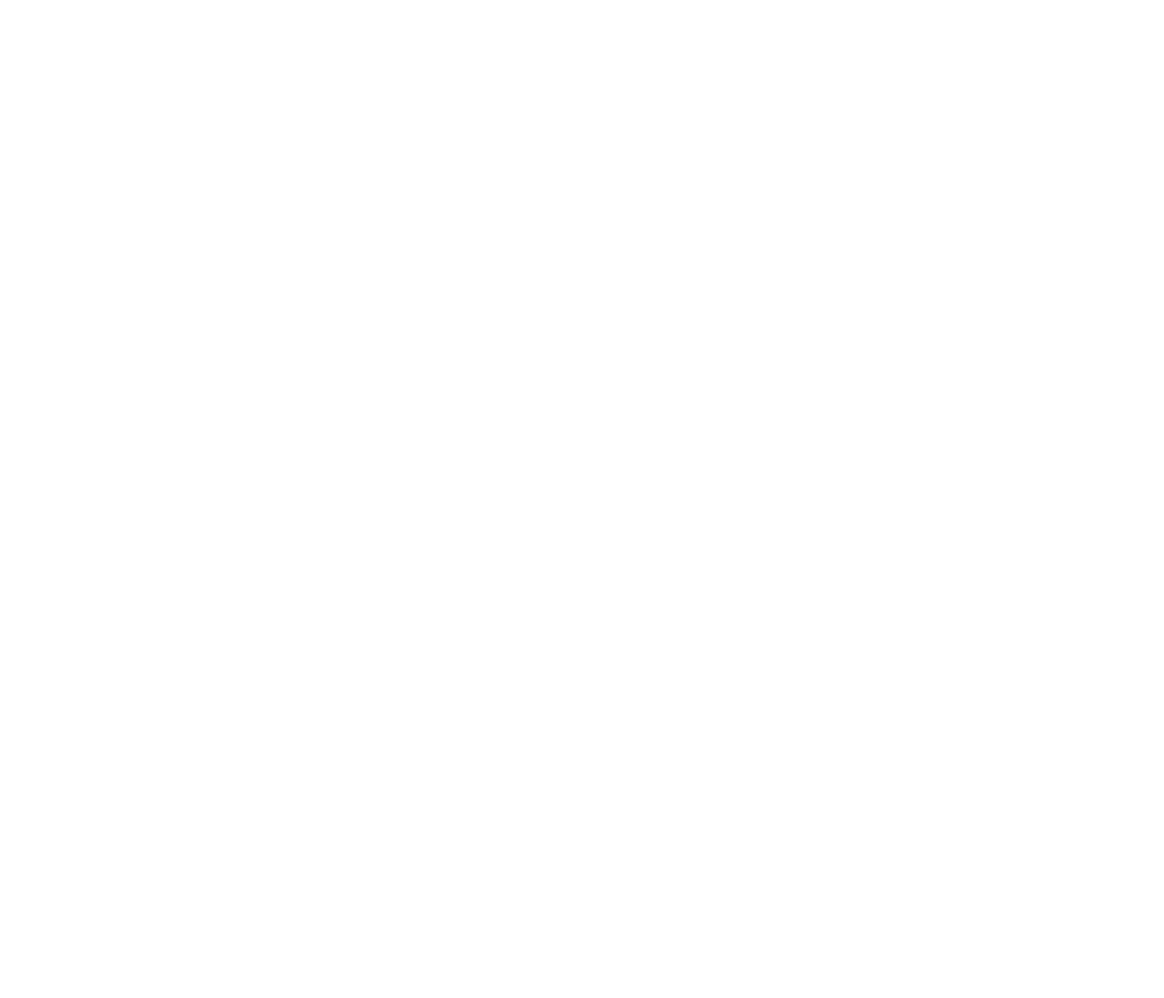
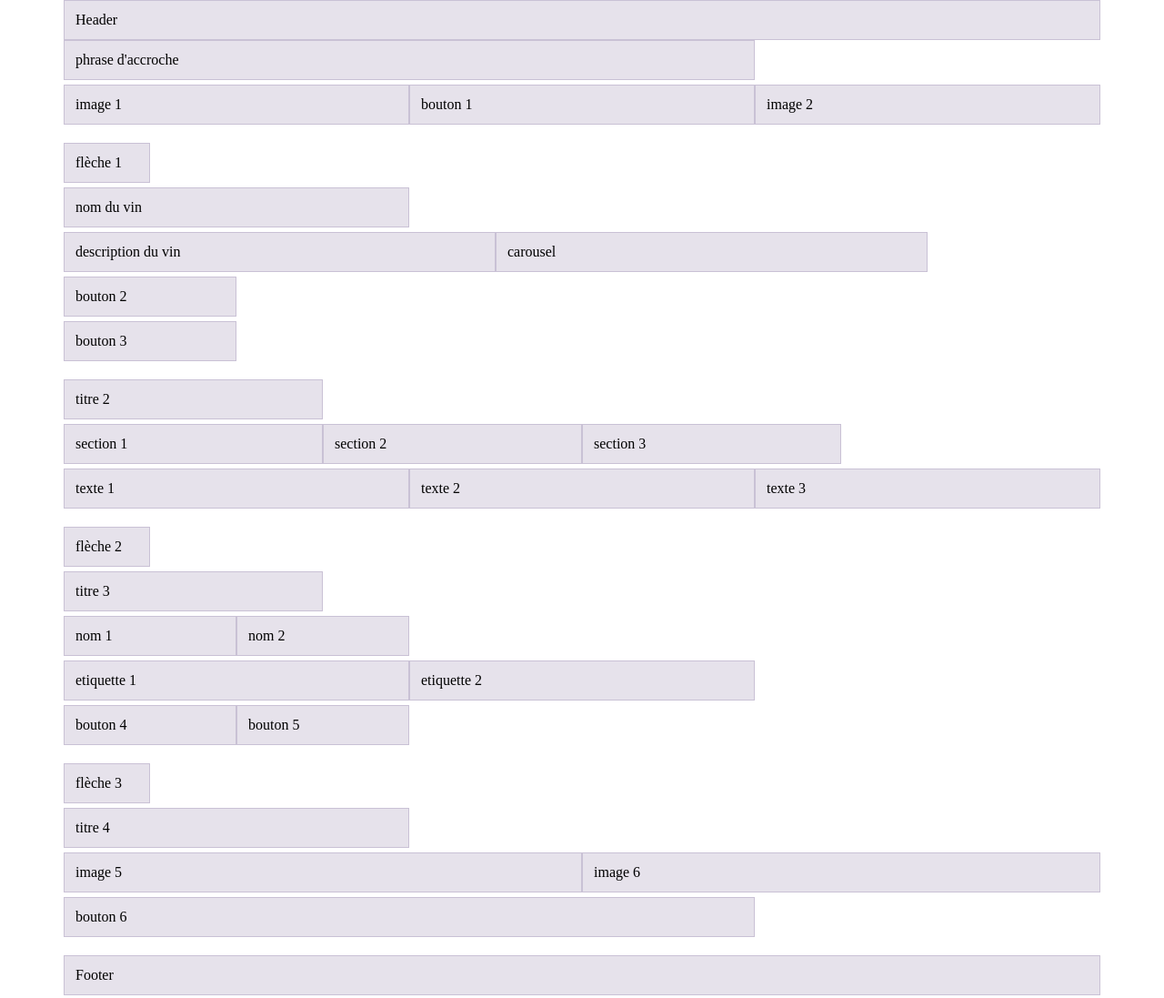
Before and after one commit to LyaKelo/Vin_Nature, a website built with Parcel: page src/index.html in a window 1280 px wide. Shown: the whole page at 91% size. Before the commit the page ends 800 px from the top, so only its background shows below. Built offline with nearby package versions, Linux system fonts and the light colour scheme.

Commit message:
grille page d'accueil intégérée

```diff
--- a/package.json
+++ b/package.json
@@ -38,5 +38,8 @@
     "posthtml-inline-svg": "^0.2.0",
     "rimraf": "^6.0.1",
     "sass": "^1.69.5"
+  },
+  "dependencies": {
+    "bootstrap": "^5.3.3"
   }
 }
--- a/src/index.html
+++ b/src/index.html
@@ -2,9 +2,102 @@
 <html>
   <head>
     <meta charset="utf-8" />
-    <title>Vins Nature</title>
+    <title>page d'accueil</title>
     <meta name="viewport" content="width=device-width, initial-scale=1.0" />
     <link rel="stylesheet" href="scss/main.scss" />
+
+    <div class="container">
+      <div class="row">
+        <div class="col-12">Header</div>
+        <div class="col-8">phrase d'accroche</div>
+      </div>
+      <div class="row">
+        <div class="col-4">image 1</div>
+        <div class="col-4">bouton 1</div>
+        <div class="col-4">image 2</div>
+      </div>
+    </div>
+
+    <div class="container">
+      <div class="row">
+        <div class="col-1">flèche 1</div>
+      </div>
+      <div class="row">
+        <div class="col-6 col-md-5 col-lg-4">nom du vin</div>
+      </div>
+      <div class="row">
+        <div class="col-7 col-md-6 col-lg-5">description du vin</div>
+        <div class="col-5">carousel</div>
+      </div>
+      <div class="row">
+        <div class="col-3 col-md-2 col-lg-2">bouton 2</div>
+      </div>
+      <div class="row">
+        <div class="col-3 col-md-2 col-lg-2">bouton 3</div>
+      </div>
+    </div>
+
+    <div class="container">
+      <div class="row">
+        <div class="col-3">titre 2</div>
+      </div>
+      <div class="row">
+        <div class="col-3">section 1</div>
+        <div class="col-3">section 2</div>
+        <div class="col-3">section 3</div>
+      </div>
+      <div class="row">
+        <div class="col-4">texte 1</div>
+        <div class="col-4">texte 2</div>
+        <div class="col-4">texte 3</div>
+      </div>
+    </div>
+
+    <div class="container">
+      <div class="row">
+       <div class="col-1">flèche 2</div>
+      </div>
+      <div class="row">
+        <div class="col-3">titre 3</div>
+       </div>
+       <div class="row">
+        <div class="col-3 col-md-2 col-lg-2">nom 1</div>
+        <div class="col-3 col-md-2 col-lg-2">nom 2</div>
+       </div>
+       <div class="row">
+        <div class="col-5 col-md-4 col-lg-4">etiquette 1</div>
+        <div class="col-5 col-md-4 col-lg-4">etiquette 2</div>
+       </div>
+       <div class="row">
+        <div class="col-3 col-lg-2">bouton 4</div>
+        <div class="col-3 col-lg-2">bouton 5</div>
+       </div>
+    </div>
+
+    <div class="container">
+      <div class="row">
+        <div class="col-1">flèche 3</div>
+       </div>
+       <div class="row">
+        <div class="col-6 col-md-5 col-lg-4">titre 4</div>
+       </div>
+       <div class="row">
+        <div class="col-5 col-md-6 col-lg-6">image 5</div>
+        <div class="col-7 col-md-6 col-lg-6">image 6</div>
+       </div>
+       <div class="row">
+        <div class="col-12 col-md-10 col-lg-8">bouton 6</div>
+       </div>
+    </div>
+
+    <div class="container">
+     <div class="row">
+       <div class="col-12">Footer</div>
+      </div>
+    </div>
+
+
+
   </head>
   <body>
 
--- a/src/scss/main.scss
+++ b/src/scss/main.scss
@@ -1,4 +1,6 @@
-* {
+@import "bootstrap/scss/bootstrap-grid";
+
+*{
   box-sizing: border-box;
   margin: 0;
   padding: 0;
@@ -12,3 +14,26 @@ img,
 video {
   display: block;
 }
+
+.row + .row {
+  margin-top: 5px;
+}
+
+.row > .col,
+.row > [class^=col-] {
+  padding-top: 12px;
+  padding-bottom: 12px;
+  background-color: rgba(86, 61, 124, .15);
+  border: 1px solid rgba(86, 61, 124, .2);
+}
+
+$grid-breakpoints: (
+  xs: 0,
+  sm: 1200px,
+  md: 1440px,
+  lg: 1920px,
+);
+
+.container {
+  margin-bottom: 20px;
+}
```
Also changed, not shown: 1 other file.
